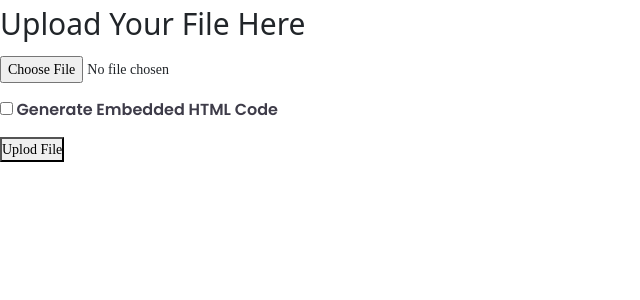
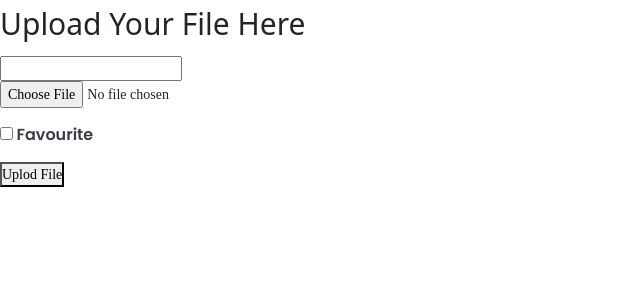
Before and after one commit to zuri-training/favicons_gen_proj_team_63, a Django app: page /upload/ in a window 1280 px wide. Shown: the top 300 px of the page, without its empty margins (0-640 px from the left). Run offline with Django 4.2, Linux system fonts and the light colour scheme; some libraries are stand-ins or nearby versions.

Commit message:
file for testing upload

```diff
--- a/favigen/templates/favigen/upload.html
+++ b/favigen/templates/favigen/upload.html
@@ -8,22 +8,32 @@
     {% csrf_token %}
     {{ form.as_p }}
 
+    <div class="title">
+        <input type="text" name="title">
+    </div>
+
     <div class="upload">
         <input type="file" name="document">
     </div>
 
     <div class="details">
         {% comment %} <input type="checkbox" id="favourite" name="favourite" value="Favourite" /> {% endcomment %}
-        <input type="checkbox" id="embedded" name="embedded" value="Embedded" />
-        <label class="embedded">Generate Embedded HTML Code</label>
+        <input type="checkbox" id="favourite" name="favourite" value="Favourite" />
+        <label class="embedded">Favourite</label>
     </div>
     <button type="submit">Uplod File</button>
 
 </form>
 
-{% if url %}
+{% if url_img %}
     <p>Uploaded file:
-        <a href="{{ url }}">{{ url }}</a>
+        <a href="{{ url_img }}">{{ url_img }}</a>
+    </p>
+{% endif %}
+
+{% if url_zip %}
+    <p>Uploaded file:
+        <a href="{{ url_zip }}" download>{{ url_zip }}</a>
     </p>
 {% endif %}
 
```
